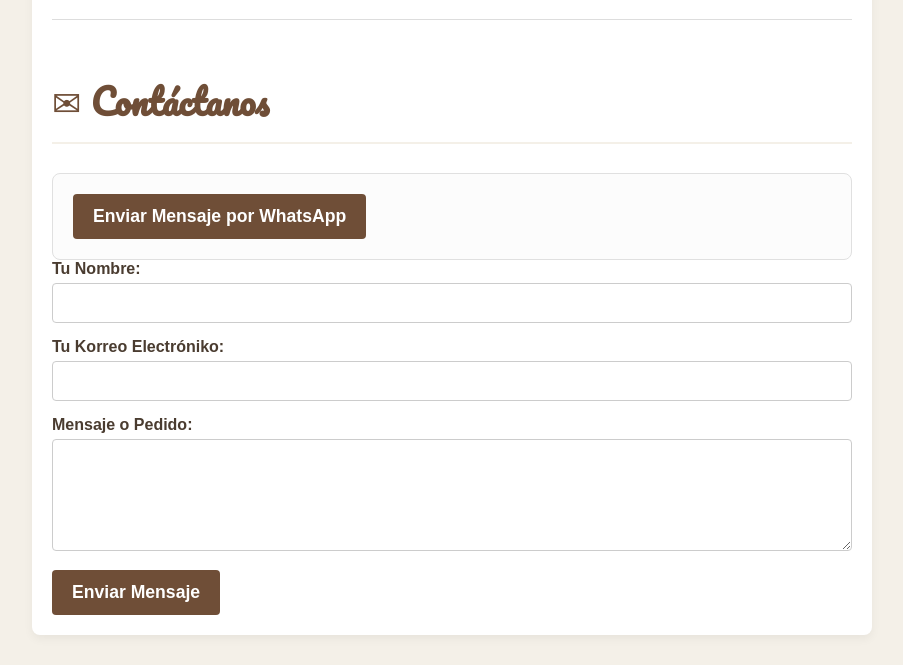
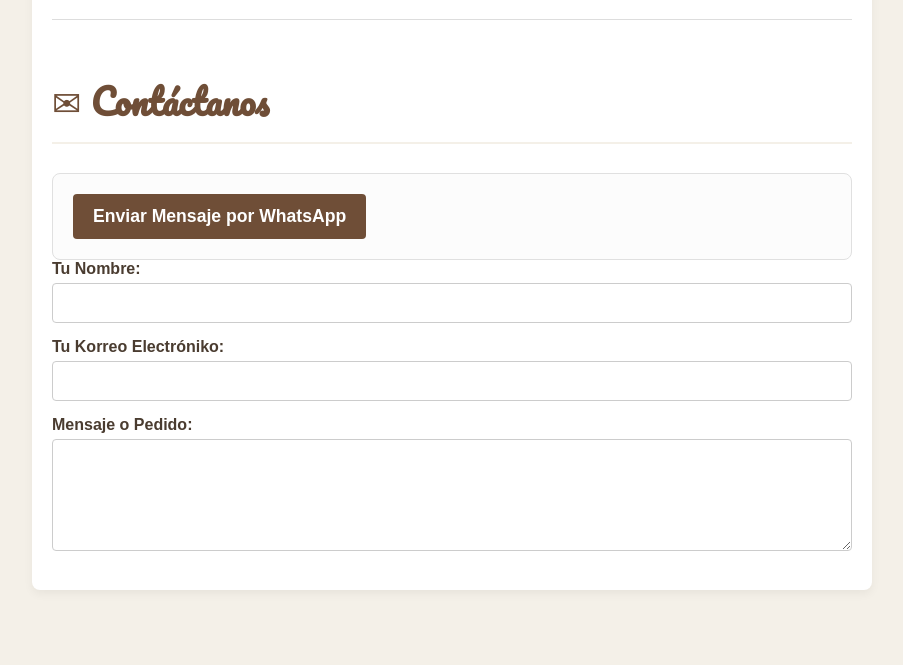
Before and after one commit to empoweredux/menu-kafeteria, a plain HTML site: page index.html in a window 1280 px wide. Shown: the part 1583-2248 px from the top of the page, without its empty margins (188-1091 px from the left). After the commit the page ends 2203 px from the top, so only its background shows below. Drawn offline with Linux system fonts and the light colour scheme.

Commit message:
Add files via upload

```diff
--- a/index.html
+++ b/index.html
@@ -92,7 +92,6 @@
             <textarea id="mensaje" name="mensaje" rows="6" required></textarea>
         </div>
 
-        <button type="submit" class="submit-button">Enviar Mensaje</button>
     </form>
 
 </section>
```
